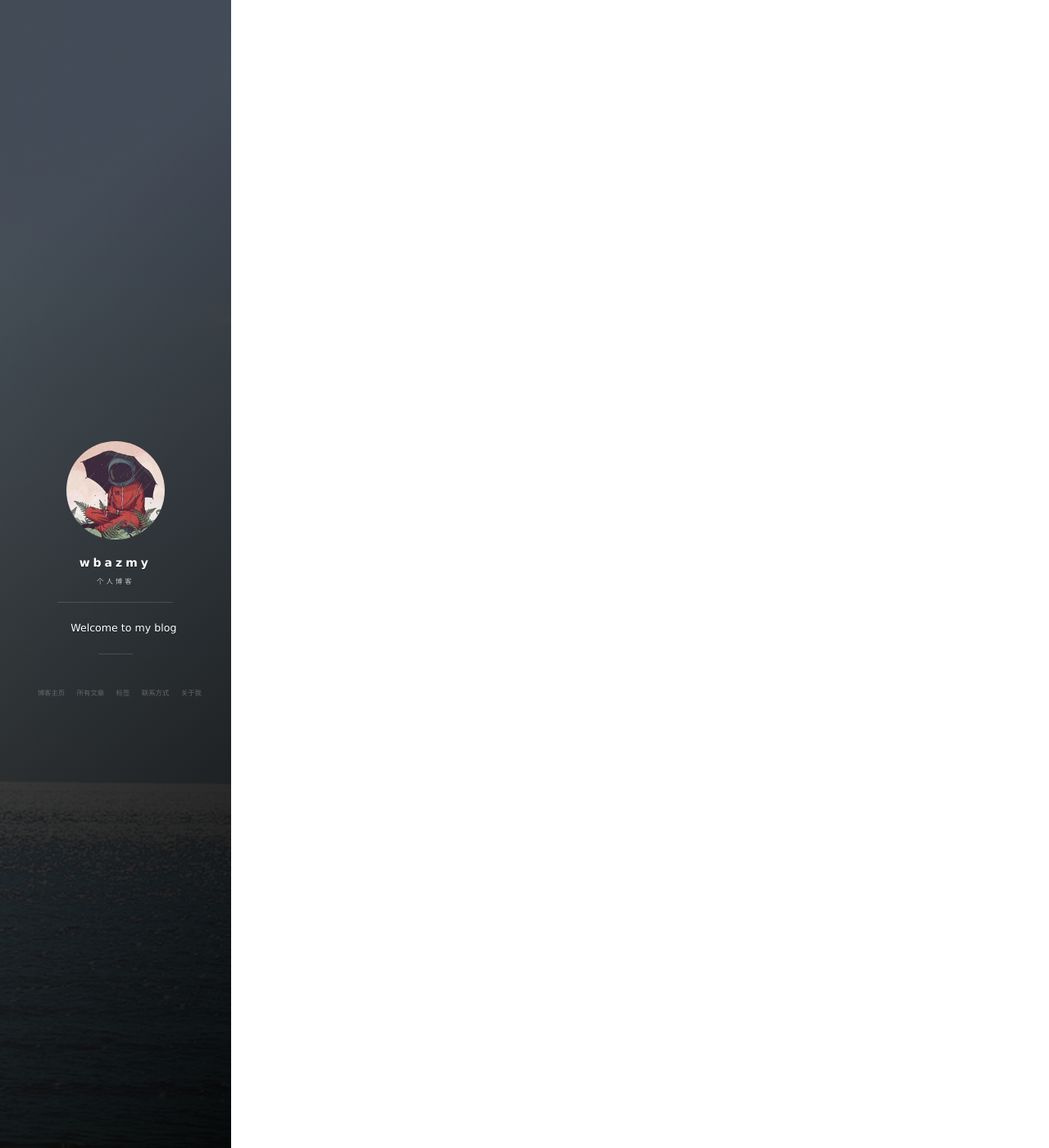
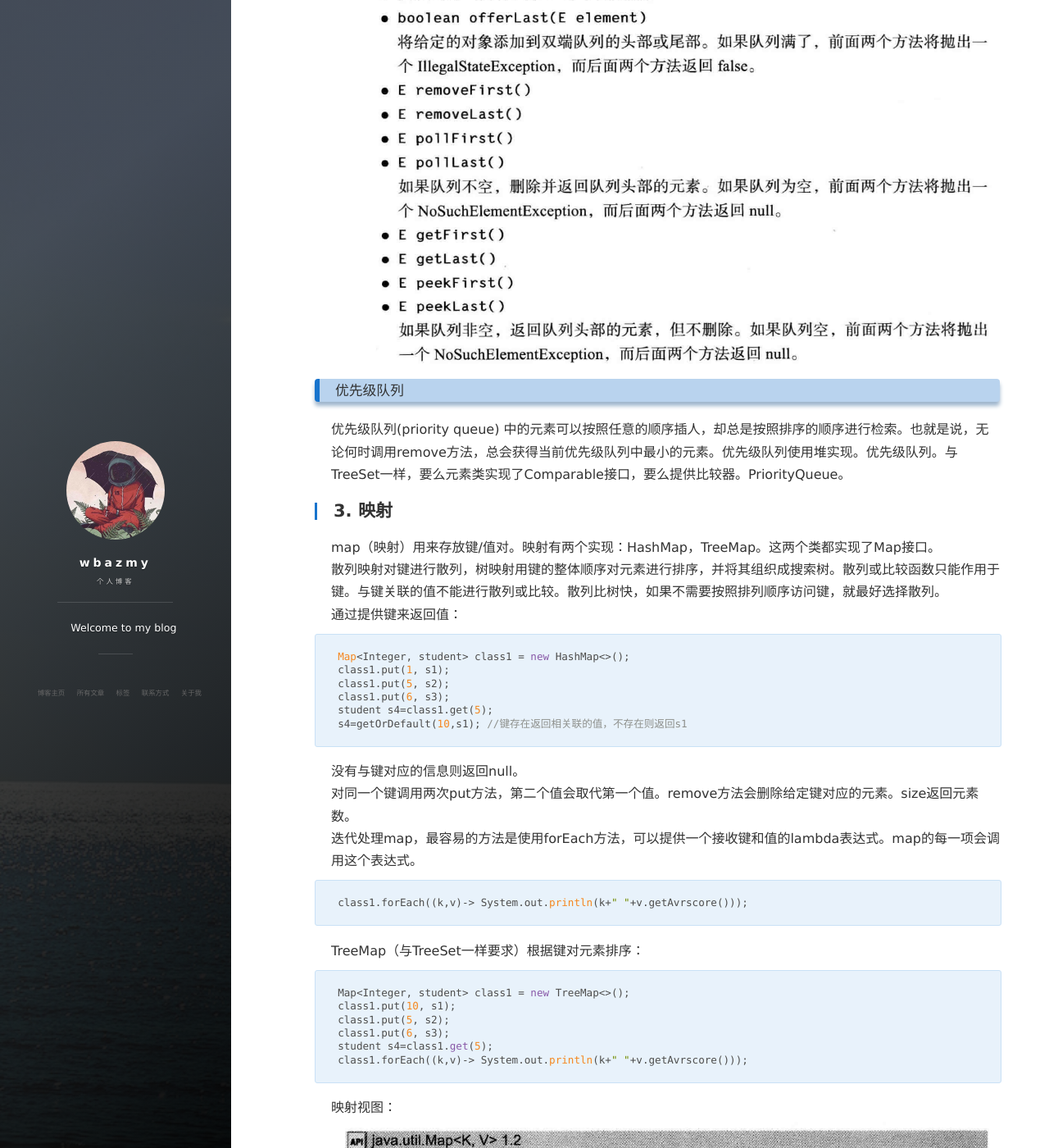
Before and after one commit to wbazmy/wbazmy.github.io, a Jekyll site: the page built from _posts/2021-10-16-集合.md, in a window 1280 px wide and 1400 px high, scrolled down 9726 px. Shown: the whole window at 82% size. Built offline with Jekyll 4.4.1, drawn with Linux system fonts in a browser that asks for light colours; nearby versions of some CDN libraries; comment, search, counter and statistics services are not loaded; some of the changed text lies outside the part shown.

Commit message:
Update 2021-10-16-集合.md

````diff
--- a/_posts/2021-10-16-集合.md
+++ b/_posts/2021-10-16-集合.md
@@ -228,13 +228,13 @@ Java集合类库提供了一个HashSet类，它实现了基于散列表的集。
 散列集迭代器将依次访问所有的桶。由于散列将元素分散在表的各个位置上，所以访问它们的顺序几乎是随机的。只有不关心集合中元素的顺序时才应该使用HashSet。
 ### 树集
 TreeSet类与散列集相似。树集是一个有序集合。可以以任意顺序将元素插入到集合中。在对集合进行遍历时，每个值将自动地按照排序后（正序）的顺序呈现。排序用红黑树实现。将元素添加到树中比添加到散列表慢。
-要使用树集就必须能够比较元素，即实现Comparable接口或者在构造集时提供一个比较器（实现了Comparator接口的实例）。TreeSet实现了SortedSet和NavigableSet（用于定位元素和反向遍历）。
+要使用树集就必须能够比较元素，即实现Comparable接口或者在构造集时提供一个比较器（实现了Comparator接口的实例）。TreeSet实现了SortedSet和NavigableSet接口（用于定位元素和反向遍历）。
 SortedSet方法：
 
 ```java
 Comparator<? super E> comparator() //返回用于对元素进行排序的比较器。如果元素用Comparable接口的compareTo方法进行比较则返回null
 E first() //返回有序集最小元素
-last
+E last()
 ```
 
 NavigableSet方法：
@@ -248,3 +248,56 @@ Iterator<E> descendingIterator() //返回一个按照递减顺序遍历集中元
 ```
 
 ### 队列
+队列可以在尾部添加元素，头部删除元素。有两个端头的队列，即双端队列，可以让人们有效地在头部和尾部同时添加或删除元
+素。但不支持在队列中间添加元素。Deque接口，由ArrayDeque和LinkedList类实现。
+Queue方法：
+
+```java
+boolean add(E element)
+boolean offer(E element) //如果队列没有满，将给定的元素添加到这个双端队列的尾部并返回true。如果队列满了，第一个方法将拋出一个IllegalStateException，而第二个方法返回false
+E remove()
+E poll() //假如队列不空，删除并返回这个队列头部的元素。如果队列是空的，第一个方法抛出NoSuchElementException，而第二个方法返回null
+E element()
+E peek() //如果队列不空，返回这个队列头部的元素，但不删除。如果队列空，第一个方法将拋出一个NoSuchElementException，而第二个方法返回null
+```
+
+Deque：
+![](/images/JavaSE/11.png)
+
+### 优先级队列
+优先级队列(priority queue) 中的元素可以按照任意的顺序插人，却总是按照排序的顺序进行检索。也就是说，无论何时调用remove方法，总会获得当前优先级队列中最小的元素。优先级队列使用堆实现。优先级队列。与TreeSet一样，要么元素类实现了Comparable接口，要么提供比较器。PriorityQueue。
+## 3. 映射
+map（映射）用来存放键/值对。映射有两个实现：HashMap，TreeMap。这两个类都实现了Map接口。
+散列映射对键进行散列，树映射用键的整体顺序对元素进行排序，并将其组织成搜索树。散列或比较函数只能作用于键。与键关联的值不能进行散列或比较。散列比树快，如果不需要按照排列顺序访问键，就最好选择散列。
+通过提供键来返回值：
+
+```java
+Map<Integer, student> class1 = new HashMap<>();
+class1.put(1, s1);
+class1.put(5, s2);
+class1.put(6, s3);
+student s4=class1.get(5);
+s4=getOrDefault(10,s1); //键存在返回相关联的值，不存在则返回s1
+```
+
+没有与键对应的信息则返回null。
+对同一个键调用两次put方法，第二个值会取代第一个值。remove方法会删除给定键对应的元素。size返回元素数。
+迭代处理map，最容易的方法是使用forEach方法，可以提供一个接收键和值的lambda表达式。map的每一项会调用这个表达式。
+
+```java
+class1.forEach((k,v)-> System.out.println(k+" "+v.getAvrscore()));
+```
+
+TreeMap（与TreeSet一样要求）根据键对元素排序：
+
+```java
+Map<Integer, student> class1 = new TreeMap<>();
+class1.put(10, s1);
+class1.put(5, s2);
+class1.put(6, s3);
+student s4=class1.get(5);
+class1.forEach((k,v)-> System.out.println(k+" "+v.getAvrscore()));
+```
+
+映射视图：
+![](/images/JavaSE/12.png)
````
